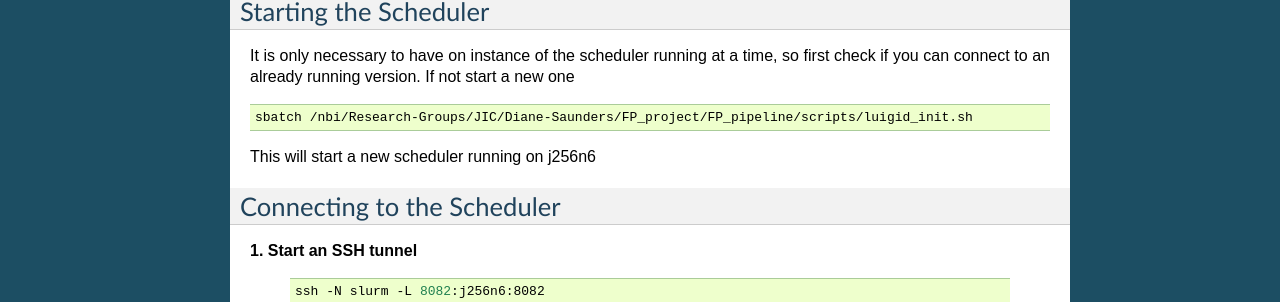
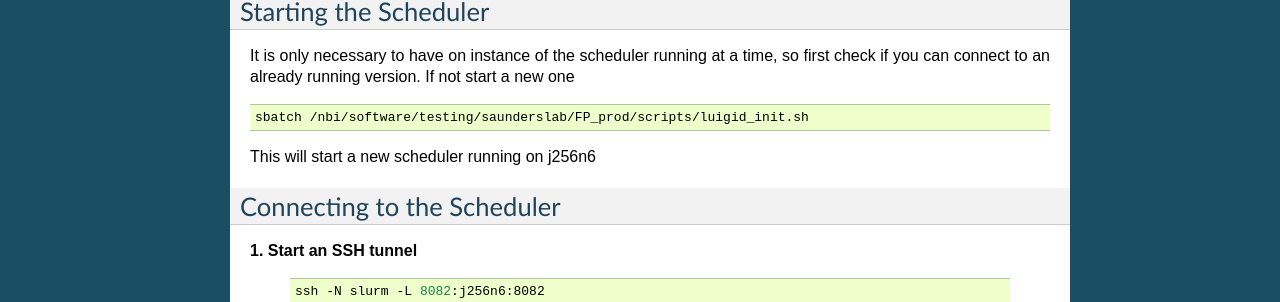
Before and after one commit to SaundersLab/FieldPathogenomics, a Sphinx documentation site: the page built from docs/getting_started.rst, in a window 1280 px wide. Shown: the part 1147-1449 px from the top of the page. Built offline with Sphinx 7.4.7, drawn with Linux system fonts in a browser that asks for light colours.

Commit message:
Update lugged path

```diff
--- a/docs/getting_started.rst
+++ b/docs/getting_started.rst
@@ -65,7 +65,7 @@ It is only necessary to have on instance of the scheduler running at a time, so
 
 .. code-block:: bash
 
-    sbatch /nbi/Research-Groups/JIC/Diane-Saunders/FP_project/FP_pipeline/scripts/luigid_init.sh
+    sbatch /nbi/software/testing/saunderslab/FP_prod/scripts/luigid_init.sh
 
 
 This will start a new scheduler running on j256n6
```
